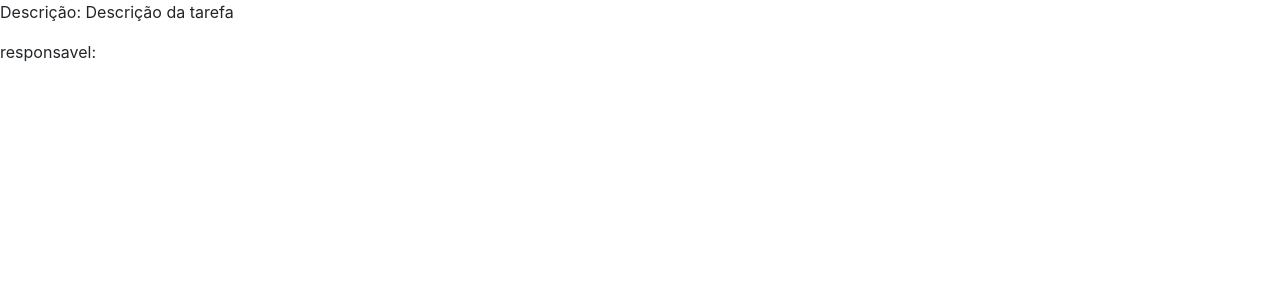
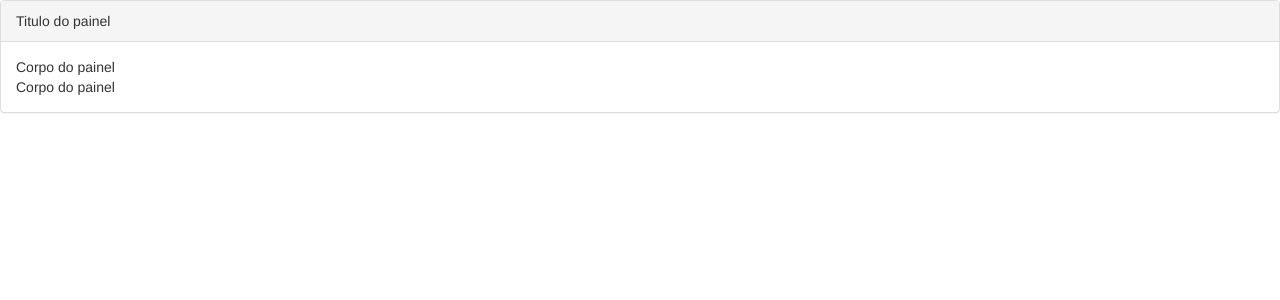
Before and after one commit to fabiodaemon/cursoAngularLoiane, an Angular app in the folder diretivas/: page / in a window 1280 px wide. Shown: the top 300 px of the page. Built offline with nearby package versions, Linux system fonts and the light colour scheme.

Commit message:
ng content

```diff
--- a/diretivas/src/app/app.component.html
+++ b/diretivas/src/app/app.component.html
@@ -1 +1,10 @@
-<app-operador-elvis></app-operador-elvis>
+<!-- <app-exemplo-ng-content>
+    Conteúdo passado para o componente
+    <app-operador-elvis></app-operador-elvis>
+</app-exemplo-ng-content> -->
+
+<app-exemplo-ng-content>
+    <div class="titulo">Titulo do painel</div>
+    <div class="corpo">Corpo do painel</div>
+    <div class="corpo">Corpo do painel</div>
+</app-exemplo-ng-content>
--- a/diretivas/src/app/app.module.ts
+++ b/diretivas/src/app/app.module.ts
@@ -7,6 +7,7 @@ import { NgswitchComponent } from './ngswitch/ngswitch.component';
 import { DiretiveNgclassComponent } from './diretive-ngclass/diretive-ngclass.component';
 import { DiretiveNgstyleComponent } from './diretive-ngstyle/diretive-ngstyle.component';
 import { OperadorElvisComponent } from './operador-elvis/operador-elvis.component';
+import { ExemploNgContentComponent } from './exemplo-ng-content/exemplo-ng-content.component';
 
 @NgModule({
   declarations: [
@@ -14,7 +15,8 @@ import { OperadorElvisComponent } from './operador-elvis/operador-elvis.componen
     NgswitchComponent,
     DiretiveNgclassComponent,
     DiretiveNgstyleComponent,
-    OperadorElvisComponent
+    OperadorElvisComponent,
+    ExemploNgContentComponent
   ],
   imports: [
     BrowserModule,
--- /dev/null
+++ b/diretivas/src/app/exemplo-ng-content/exemplo-ng-content.component.html
@@ -0,0 +1,8 @@
+<div class="panel panel-default">
+    <div class="panel-heading">
+        <ng-content select=".titulo"></ng-content>
+    </div>
+    <div class="panel-body">
+      <ng-content select=".corpo"></ng-content>
+    </div>
+  </div>
--- /dev/null
+++ b/diretivas/src/app/exemplo-ng-content/exemplo-ng-content.component.ts
@@ -0,0 +1,15 @@
+import { Component, OnInit } from '@angular/core';
+
+@Component({
+  selector: 'app-exemplo-ng-content',
+  templateUrl: './exemplo-ng-content.component.html',
+  styleUrls: ['./exemplo-ng-content.component.css']
+})
+export class ExemploNgContentComponent implements OnInit {
+
+  constructor() { }
+
+  ngOnInit() {
+  }
+
+}
--- a/diretivas/src/index.html
+++ b/diretivas/src/index.html
@@ -6,7 +6,7 @@
   <base href="/">
   <meta name="viewport" content="width=device-width, initial-scale=1">
   <link rel="icon" type="image/x-icon" href="favicon.ico">
-  <link rel="stylesheet" href="https://stackpath.bootstrapcdn.com/bootstrap/4.4.1/css/bootstrap.min.css" integrity="sha384-Vkoo8x4CGsO3+Hhxv8T/Q5PaXtkKtu6ug5TOeNV6gBiFeWPGFN9MuhOf23Q9Ifjh" crossorigin="anonymous">
+  <link rel="stylesheet" href="https://stackpath.bootstrapcdn.com/bootstrap/3.4.1/css/bootstrap.min.css" integrity="sha384-HSMxcRTRxnN+Bdg0JdbxYKrThecOKuH5zCYotlSAcp1+c8xmyTe9GYg1l9a69psu" crossorigin="anonymous">
   <script src="https://code.jquery.com/jquery-3.4.1.slim.min.js" integrity="sha384-J6qa4849blE2+poT4WnyKhv5vZF5SrPo0iEjwBvKU7imGFAV0wwj1yYfoRSJoZ+n" crossorigin="anonymous"></script>
   <script src="https://cdn.jsdelivr.net/npm/popper.js@1.16.0/dist/umd/popper.min.js" integrity="sha384-Q6E9RHvbIyZFJoft+2mJbHaEWldlvI9IOYy5n3zV9zzTtmI3UksdQRVvoxMfooAo" crossorigin="anonymous"></script>
   <script src="https://stackpath.bootstrapcdn.com/bootstrap/4.4.1/js/bootstrap.min.js" integrity="sha384-wfSDF2E50Y2D1uUdj0O3uMBJnjuUD4Ih7YwaYd1iqfktj0Uod8GCExl3Og8ifwB6" crossorigin="anonymous"></script>
```
Also changed, not shown: diretivas/src/app/exemplo-ng-content/exemplo-ng-content.component.css (added), 1 other file (tests, documents, lock files or other folders).
